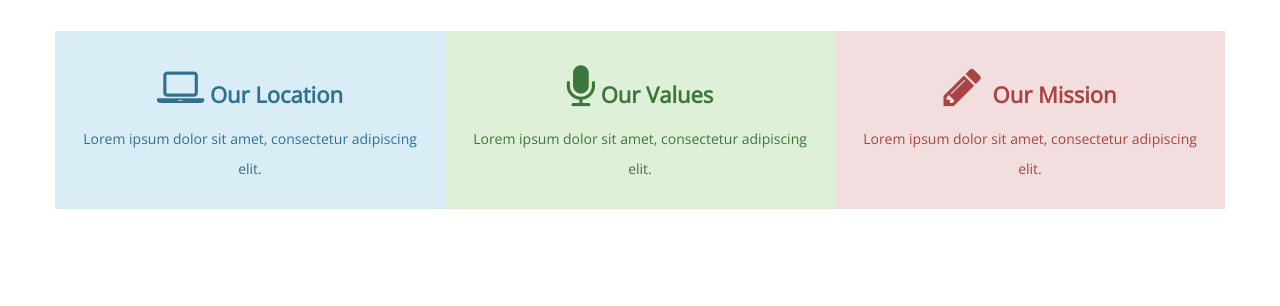
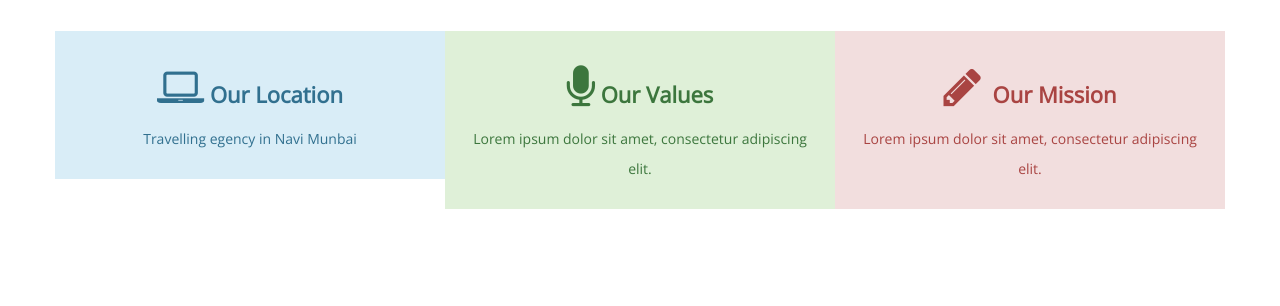
Before and after one commit to amolshinde/WebDemo.github.io, a plain HTML site: page Contact.html in a window 1280 px wide. Shown: the part 69-375 px from the top of the page. Drawn offline with nearby package versions, Linux system fonts and the light colour scheme; grey boxes are pictures that could not be loaded.

Commit message:
contact page

```diff
--- a/Contact.html
+++ b/Contact.html
@@ -68,7 +68,7 @@
                    <div class="col-md-4 col-sm-4 alert-info">
                             <h4><i class="fa fa-laptop fa-2x" ></i>&nbsp;Our Location </h4>
                             <p>
-                                Lorem ipsum dolor sit amet, consectetur adipiscing elit.
+                                Travelling egency in Navi Munbai
                             </p>
 
                     </div>
```
